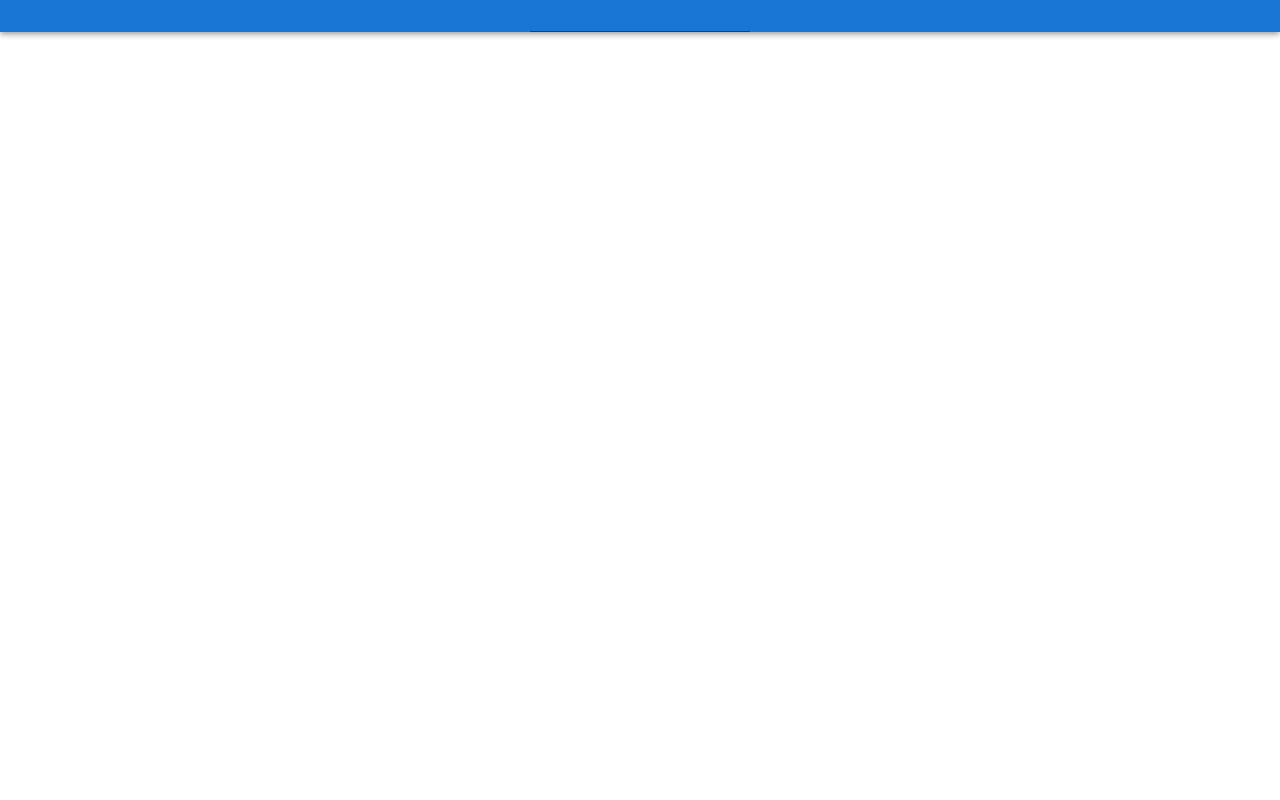
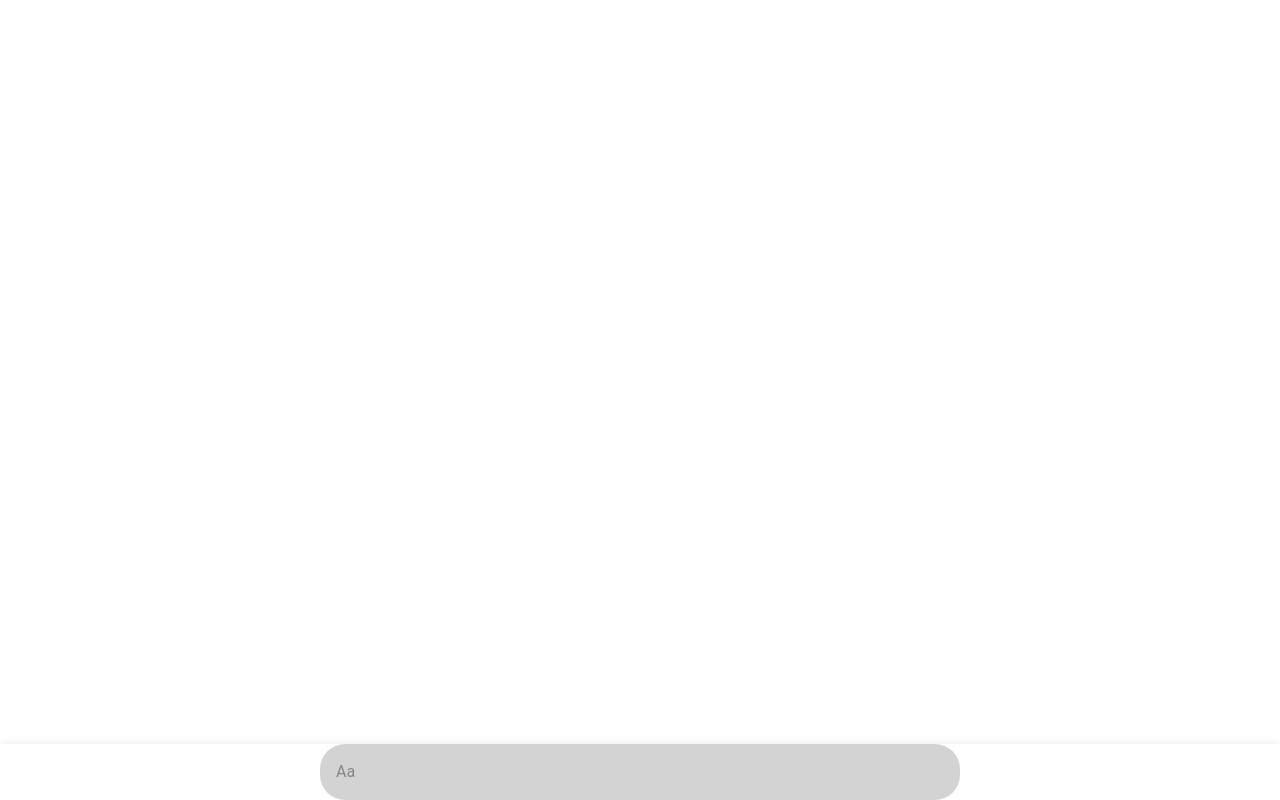
Before and after one commit to AHeige/chat, a React (Create React App) app: page / in a window 1280 px wide. Built offline with nearby package versions, Linux system fonts and the light colour scheme.

Commit message:
Chat message input styling

```diff
--- a/package.json
+++ b/package.json
@@ -5,6 +5,7 @@
   "dependencies": {
     "@emotion/react": "^11.10.0",
     "@emotion/styled": "^11.10.0",
+    "@mui/icons-material": "^5.8.4",
     "@mui/material": "^5.9.3",
     "@testing-library/jest-dom": "^5.16.4",
     "@testing-library/react": "^13.3.0",
--- a/src/pages/chatPage.jsx
+++ b/src/pages/chatPage.jsx
@@ -1,9 +1,10 @@
 import React from "react"
 
 import Box from "@mui/material/Box"
-import TextField from "@mui/material/TextField"
-import AppBar from "@mui/material/AppBar"
+import BottomNavigation from "@mui/material/BottomNavigation"
 import Input from "@mui/material/Input"
+import Paper from "@mui/material/Paper"
+import SendIcon from "@mui/icons-material/Send"
 
 const ChatPage = () => {
   const sendMessage = (e) => {
@@ -13,11 +14,33 @@ const ChatPage = () => {
   }
 
   return (
-    <AppBar>
-      <Box>
-        <Input onKeyDown={(e) => sendMessage(e)}></Input>
-      </Box>
-    </AppBar>
+    <Paper
+      elevation={3}
+      style={{ position: "fixed", bottom: 0, width: "100%" }}
+    >
+      <BottomNavigation>
+        <Box
+          style={{
+            width: "50%",
+            backgroundColor: "#D3D3D3",
+            borderRadius: "25px",
+          }}
+        >
+          <Input
+            style={{
+              //backgroundColor: "#D3D3D3",
+              borderRadius: "5px",
+              width: "100%",
+              height: "100%",
+              paddingLeft: "1em",
+            }}
+            onKeyDown={(e) => sendMessage(e)}
+            placeholder="Aa"
+            disableUnderline="true"
+          ></Input>
+        </Box>
+      </BottomNavigation>
+    </Paper>
   )
 }
 
```
Also changed, not shown: 1 other file (tests, documents, lock files or other folders).
